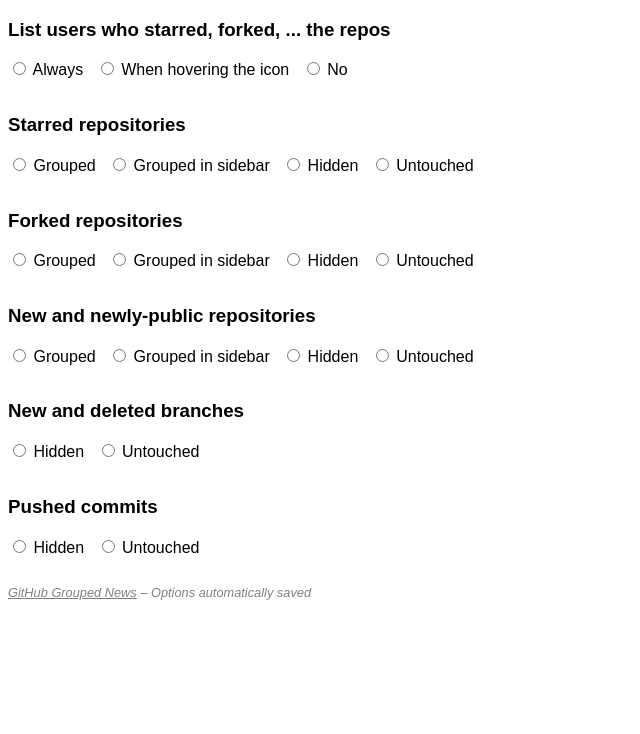
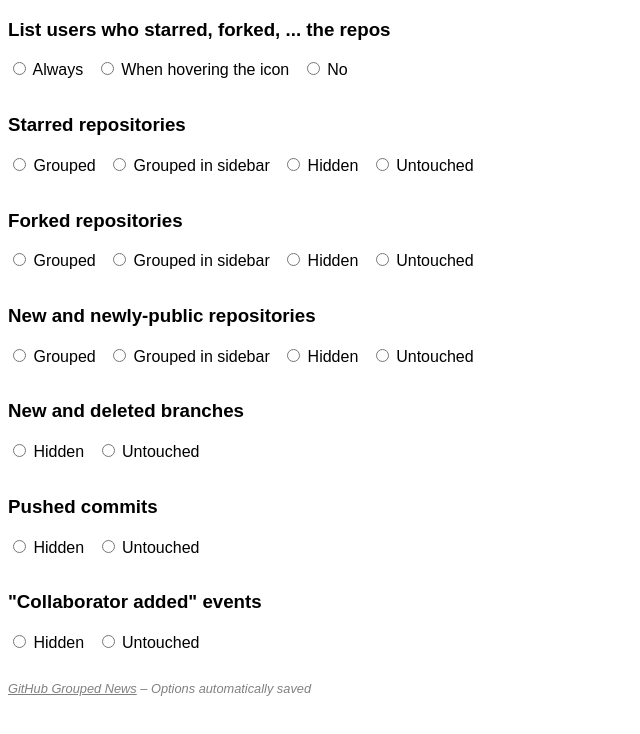
Before and after one commit to fregante/github-clean-feed, a browser extension: page extension/options.html in a window 1280 px wide. Shown: the whole page, without its empty margins (0-640 px from the left). Drawn offline with Linux system fonts and the light colour scheme.

Commit message:
Hide "collaborator added" events

```diff
--- a/extension/content.js
+++ b/extension/content.js
@@ -126,6 +126,12 @@ function apply(options) {
 		action: options.commits,
 	});
 
+	// possibly hide collaborator events
+	groupRepos({
+		elements: '.alert.member_add',
+		action: options.collaborators,
+	});
+
 	// add spawn points to document
 	if (sidebarHolder.children.length) {
 		const firstSideBox = document.querySelector('.dashboard-sidebar .boxed-group');
--- a/extension/options-defaults.js
+++ b/extension/options-defaults.js
@@ -8,6 +8,7 @@ chrome.runtime.onInstalled.addListener(() => {
 			newRepos: 'group',
 			branches: 'hide',
 			commits: 'hide',
+			collaborators: 'hide',
 		};
 		const newOptions = Object.assign(defaults, existingOptions);
 		chrome.storage.sync.set(newOptions);
--- a/extension/options.html
+++ b/extension/options.html
@@ -136,6 +136,18 @@
             Untouched
         </label>
     </div>
+
+    <h3>"Collaborator added" events</h3>
+    <div class="one-line-labels">
+        <label>
+            <input name="collaborators" type="radio" value="hide">
+            Hidden
+        </label>
+        <label>
+            <input name="collaborators" type="radio" value="off">
+            Untouched
+        </label>
+    </div>
 </form>
 <footer>
     <a href="https://github.com/bfred-it/GitHub-grouped-news">GitHub Grouped News</a> – Options automatically saved
```
Also changed, not shown: README.md.
